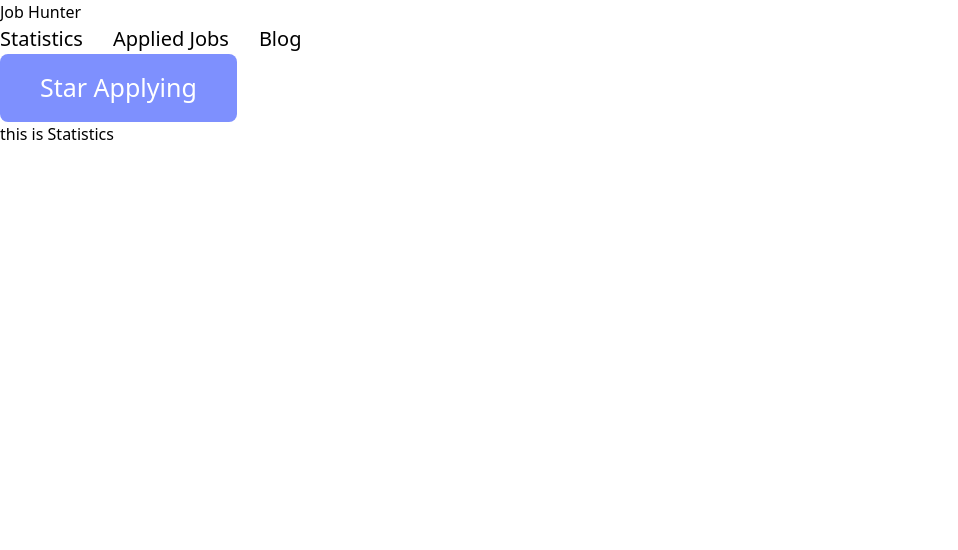
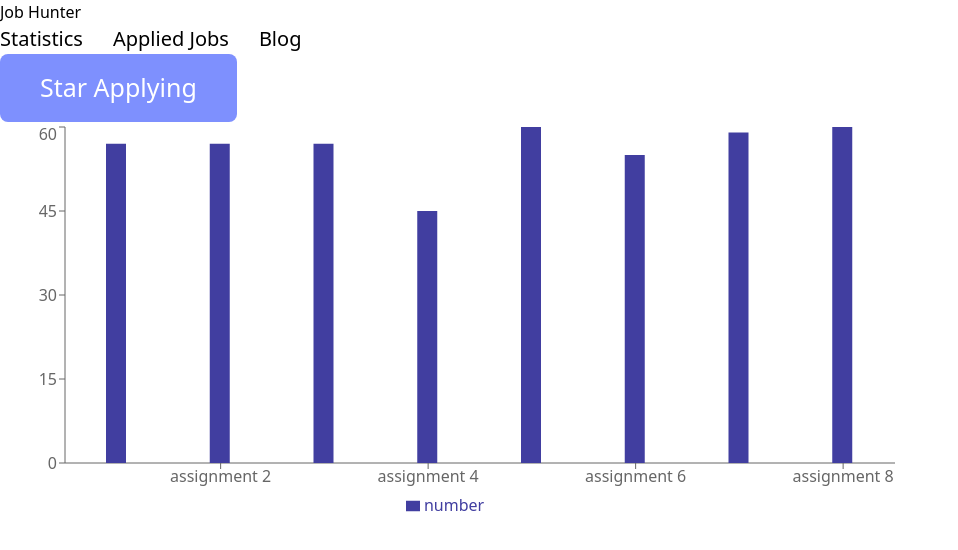
Before and after one commit to jahirul94/Job-Hunter, a React (Vite) app: page /statistics in a window 1280 px wide. Shown: the top 550 px of the page, without its empty margins (0-958 px from the left). Built offline with nearby package versions, Linux system fonts and the light colour scheme.

Commit message:
chart item added

```diff
--- a/package.json
+++ b/package.json
@@ -15,6 +15,7 @@
     "react": "^18.2.0",
     "react-dom": "^18.2.0",
     "react-router-dom": "^6.10.0",
+    "recharts": "^2.5.0",
     "sort-by": "^1.2.0"
   },
   "devDependencies": {
--- a/public/assignmentNumber.json
+++ b/public/assignmentNumber.json
@@ -1,34 +1,42 @@
 [
     {
-      "assignmentNo": 1,
-      "number": 57
+      "assignmentNo": "assignment 1",
+      "number": 57,
+      "id": 1
     },
     {
-      "assignmentNo": 2,
-      "number": 57
+      "assignmentNo":"assignment 2",
+      "number": 57,
+      "id": 2
     },
     {
-      "assignmentNo": 3,
-      "number": 57
+      "assignmentNo":"assignment 3",
+      "number": 57,
+      "id": 3
     },
     {
-      "assignmentNo": 4,
-      "number": 45
+      "assignmentNo":"assignment 4",
+      "number": 45,
+      "id": 4
     },
     {
-      "assignmentNo": 5,
-      "number": 60
+      "assignmentNo":"assignment 5",
+      "number": 60,
+      "id": 5
     },
     {
-      "assignmentNo": 6,
-      "number": 55
+      "assignmentNo":"assignment 6",
+      "number": 55,
+      "id": 6
     },
     {
-      "assignmentNo": 7,
-      "number": 59
+      "assignmentNo":"assignment 7",
+      "number": 59,
+      "id": 7
     },
     {
-      "assignmentNo": 8,
-      "number": 60
+      "assignmentNo":"assignment 8",
+      "number": 60,
+      "id": 8
     }
   ]
--- a/src/Component/ShowAppliedData/ShowAppliedData.jsx
+++ b/src/Component/ShowAppliedData/ShowAppliedData.jsx
@@ -1,9 +1,10 @@
 import React from 'react';
 import { CurrencyDollarIcon , MapPinIcon} from '@heroicons/react/24/solid'
+import { Link } from 'react-router-dom';
 
 const ShowAppliedData = ({localData}) => {
 
-    const {imgUrl , companyName , jobPost , jobType , jobType1 , location , salary , } = localData;
+    const {imgUrl , companyName , jobPost , jobType , jobType1 , location , salary , id } = localData;
 
     return (
         <div>
@@ -31,7 +32,7 @@ const ShowAppliedData = ({localData}) => {
                    </div>
 
                     <div className='flex items-center me-8'>
-                         <button className='btn-details'>View Details</button>
+                        <Link to={`/details/${id}`}><button className='btn-details'>View Details</button></Link>
                     </div>
               </div>
         </div>
--- a/src/Component/Statistics/Statistics.jsx
+++ b/src/Component/Statistics/Statistics.jsx
@@ -1,12 +1,32 @@
 import React from 'react';
 import { useLoaderData } from 'react-router-dom';
+import {
+    ComposedChart,
+    Bar,
+    XAxis,
+    YAxis,
+    Tooltip,
+    Legend,
+  } from 'recharts';
+
+
 
 const Statistics = () => {
     const assignmentData = useLoaderData();
-    console.log(assignmentData);
     return (
-        <div>
-            <h2>this is Statistics</h2>
+        <div className='mt-20'>
+             <ComposedChart
+              width={900}
+              height={400}
+              data={assignmentData}
+             >
+
+                        <XAxis dataKey="assignmentNo"/>
+                        <YAxis />
+                        <Tooltip />
+                        <Legend />
+                        <Bar dataKey="number" barSize={20} fill="#413ea0" />
+             </ComposedChart>
         </div>
     );
 };
```
Also changed, not shown: 1 other file (tests, documents, lock files or other folders).
